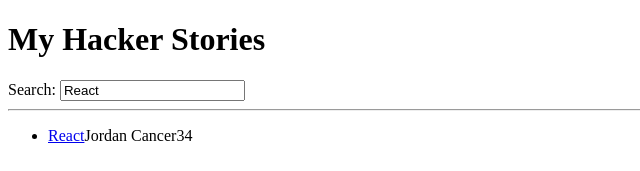
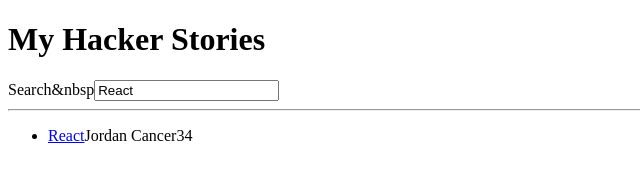
Before and after one commit to HorvathTeddy/road-to-react, a React (Create React App) app: page / in a window 1280 px wide. Shown: the top 171 px of the page, without its empty margins (0-640 px from the left). Built offline with nearby package versions, Linux system fonts and the light colour scheme.

Commit message:
Implement reusable react component

```diff
--- a/src/App.js
+++ b/src/App.js
@@ -51,7 +51,12 @@
       <h1>My Hacker Stories</h1>
 
       {/* B */}
-      <Search search={searchTerm} onSearch={handleSearch} />
+      <InputWithLabel
+        id='search'
+        label='Search'
+        value={searchTerm}
+        onInputChange={handleSearch}
+      />
 
       <hr/>
 
@@ -60,15 +65,15 @@
   );
 }
 
-const Search = ({ search, onSearch }) => (
+const InputWithLabel = ({ id, label, value, type = 'text', onInputChange }) => (
 <>
-<label key="1" htmlFor='search'>Search:{' '}</label>
+<label htmlFor='search'>{label}</label>
+&nbsp
 <input
-  key="2"
-  id='search'
-  type='text'
-  value={search}
-  onChange={onSearch}
+  id={id}
+  type={type}
+  value={value}
+  onChange={onInputChange}
 />
 </>
 )
```
